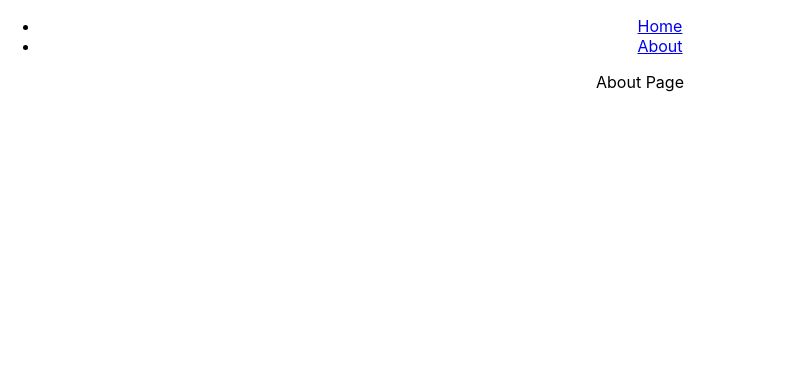
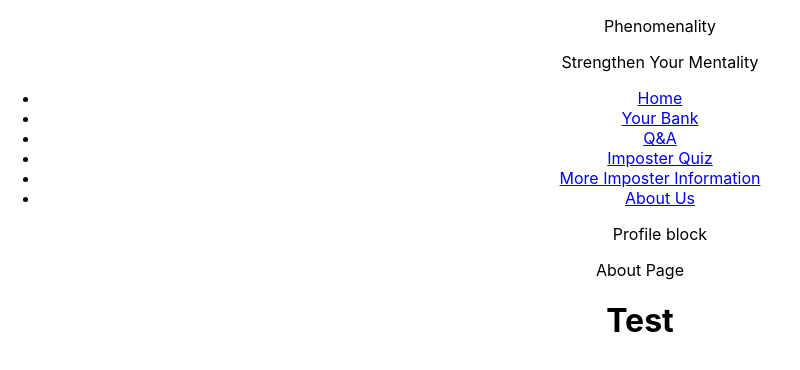
Before and after one commit to ZachGrande/phenomenality-v2, a React (Create React App) app: page /about in a window 1280 px wide. Shown: the top 370 px of the page, without its empty margins (0-800 px from the left). Built offline with nearby package versions, Linux system fonts and the light colour scheme.

Commit message:
Added other site pages

```diff
--- a/src/components/App.js
+++ b/src/components/App.js
@@ -3,6 +3,10 @@ import { Helmet } from 'react-helmet';
 import Navigation from './Navigation.js';
 import { Route, Routes } from 'react-router-dom';
 import Landing from './Landing.js';
+import Bank from './Bank.js';
+import Questions from './Questions.js';
+import Quiz from './Quiz.js';
+import ImposterInfo from './ImposterInfo.js';
 import About from './About.js';
 
 function App() {
@@ -15,6 +19,10 @@ function App() {
       <Navigation />
       <Routes>
         <Route exact={true} path="/" element={<Landing />} />
+        <Route exact={true} path="/bank" element={<Bank />} />
+        <Route exact={true} path="/questions" element={<Questions />} />
+        <Route exact={true} path="/quiz" element={<Quiz />} />
+        <Route exact={true} path="/more-info" element={<ImposterInfo />} />
         <Route exact={true} path="/about" element={<About />} />
       </Routes>
     {/* // <div className="App">
--- /dev/null
+++ b/src/components/Bank.js
@@ -0,0 +1,9 @@
+function Bank() {
+  return(
+    <div>
+        <p>Bank</p>
+    </div>
+    )
+  }
+
+  export default Bank;
--- /dev/null
+++ b/src/components/ImposterInfo.js
@@ -0,0 +1,9 @@
+function ImposterInfo() {
+  return(
+    <div>
+        <p>Imposter Info</p>
+    </div>
+    )
+  }
+
+  export default ImposterInfo;
--- a/src/components/Navigation.js
+++ b/src/components/Navigation.js
@@ -1,32 +1,46 @@
 import { Link } from 'react-router-dom';
-import Landing from './Landing.js';
-import About from './About.js'
 
 function Navigation() {
   return(
     <nav>
-      <div className="nav-wrapper">
-        <ul className="left">
+      <div>
+        <ul>
+          <p>Phenomenality</p>
+          <p>Strengthen Your Mentality</p>
           <li>
-            <Link to={"/"}>
+            <Link to="/">
               <a className="">Home</a>
             </Link>
           </li>
           <li>
-            <Link to={"/about"}>
-              <a className="">About</a>
+            <Link to="/bank">
+              <a>Your Bank</a>
             </Link>
           </li>
+          <li>
+            <Link to="questions">
+              <a>Q&#38;A</a>
+            </Link>
+          </li>
+          <li>
+            <Link to="quiz">
+              <a>Imposter Quiz</a>
+            </Link>
+          </li>
+          <li>
+            <Link to="more-info">
+              <a>More Imposter Information</a>
+            </Link>
+          </li>
+          <li>
+            <Link to="/about">
+              <a className="">About Us</a>
+            </Link>
+          </li>
+          <p>Profile block</p>
         </ul>
       </div>
     </nav>
-    // <nav>
-    //   <ol>
-    //     <li>
-    //       <p>Hello</p>
-    //     </li>
-    //   </ol>
-    // </nav>
   )
 }
 
--- /dev/null
+++ b/src/components/Questions.js
@@ -0,0 +1,9 @@
+function Questions() {
+  return(
+    <div>
+        <p>Questions</p>
+    </div>
+    )
+  }
+
+  export default Questions;
--- /dev/null
+++ b/src/components/Quiz.js
@@ -0,0 +1,9 @@
+function Quiz() {
+  return(
+    <div>
+        <p>Quiz</p>
+    </div>
+    )
+  }
+
+  export default Quiz;
--- a/src/css/Landing.css
+++ b/src/css/Landing.css
@@ -19,10 +19,10 @@
     opacity: 0.6;
 }
 
-h1 {
+/* h1 {
 position: relative;
 color: #ffffff;
 font-size: 14rem;
 line-height: 0.9;
 text-align: center;
-}
+} */
```
